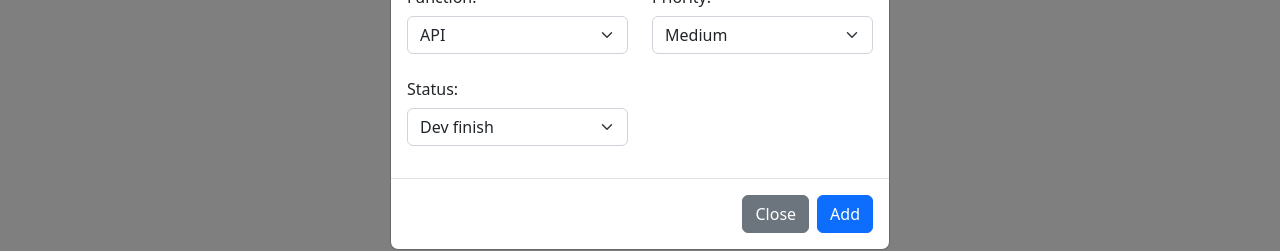
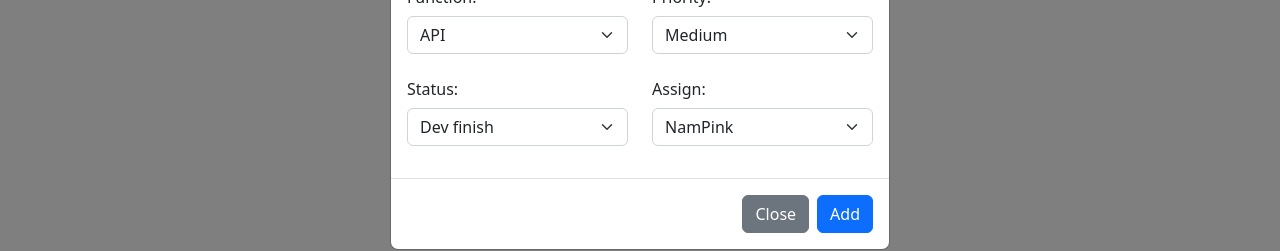
Before and after one commit to NguyenLang97/table, a React (Create React App) app: page / in a window 1280 px wide. Both pictures are taken after a click on the button "ADD NEW TASK". Shown: the part 546-797 px from the top of the page. Built offline with nearby package versions, Linux system fonts and the light colour scheme.

Commit message:
add new asign

```diff
--- a/src/component/Table.jsx
+++ b/src/component/Table.jsx
@@ -537,6 +537,28 @@ function Table() {
                         })}
                       </select>
                     </div>
+                    <div class='col-6 mb-3'>
+                      <label for='message-text' class='col-form-label'>
+                        Assign:
+                      </label>
+                      <select
+                        className='new-task--status form-select'
+                        aria-label='Default select example'
+                        // onChange={(e) =>
+                        //   handleChangeTable(
+                        //     'Status',
+                        //     item.id,
+                        //     itemContent.id,
+                        //     e
+                        //   )
+                        // }
+                        // value={itemContent.Status}
+                      >
+                        <option value='1'>NamPink</option>
+                        <option value='2'>Tungdv</option>
+                        <option value='3'>Lang</option>
+                      </select>
+                    </div>
                   </form>
                 </div>
                 <div class='modal-footer'>
```
